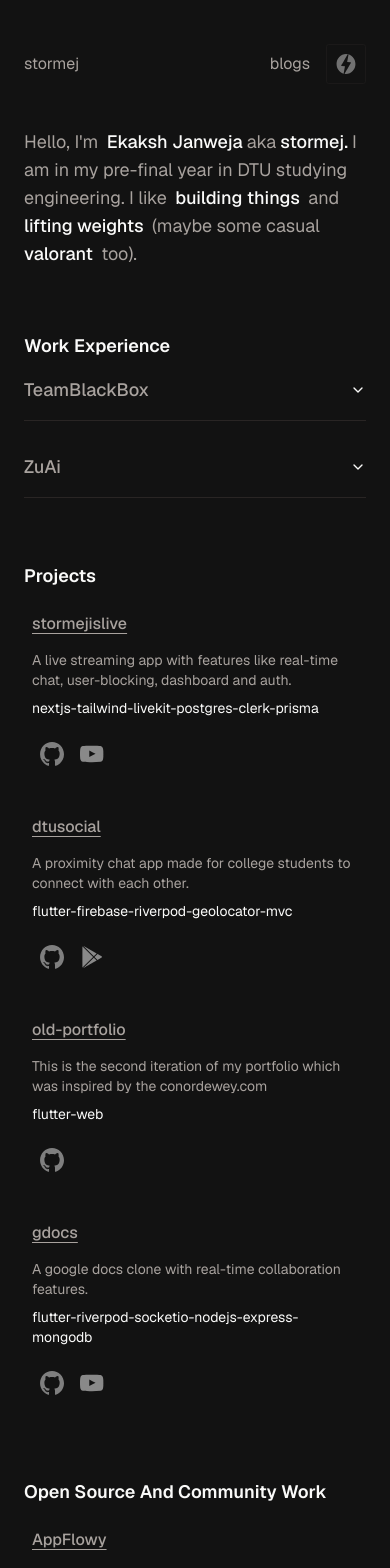
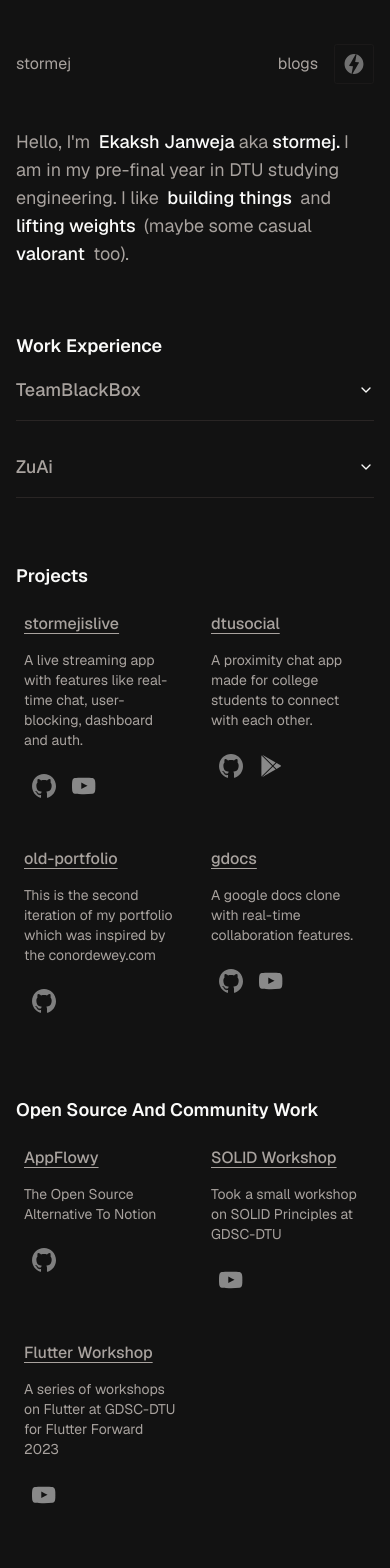
Before and after one commit to ekakshjanweja/stormej.me, a Next.js app: page / in a window 390 px wide. Shown: the top 1568 px of the page. Built offline with nearby package versions, Linux system fonts and the light colour scheme.

Commit message:
2 rows in mobile

```diff
--- a/app/(home)/_components/open-source-community-work-row.tsx
+++ b/app/(home)/_components/open-source-community-work-row.tsx
@@ -8,7 +8,7 @@ export const OpenSourceAndCommunityWorkRow = () => {
         <div className="font-semibold text-lg mt-16">
           Open Source And Community Work
         </div>
-        <div className="mt-2 grid grid-cols-1 sm:grid-cols-3 gap-4">
+        <div className="mt-2 grid grid-cols-2 sm:grid-cols-3 gap-4">
           {openSourceAndCommunityWork.map((project) => (
             <ProjectCard key={project.id} project={project} isBorder={false} />
           ))}
--- a/app/(home)/_components/project-card.tsx
+++ b/app/(home)/_components/project-card.tsx
@@ -12,6 +12,7 @@ import PlaystoreBlack from "../../../assets/logos/playstore_black.svg";
 import PlaystoreWhite from "../../../assets/logos/playstore_white.svg";
 import { Projects } from "@/lib/interfaces";
 import { cn } from "@/lib/utils";
+import { useWindowSize } from "@/lib/window-size";
 
 interface ProjectCardProps {
   project: Projects;
@@ -24,6 +25,15 @@ export const ProjectCard = ({ project, isBorder }: ProjectCardProps) => {
   useEffect(() => {
     setDescription(description.substring(0, 70));
   }, [description]);
+
+  const currentScreenSize = useWindowSize();
+
+  let isTooSmall;
+
+  if (typeof window !== "undefined") {
+    isTooSmall =
+      currentScreenSize.width !== undefined && currentScreenSize.width < 768;
+  }
 
   return (
     <>
@@ -42,9 +52,11 @@ export const ProjectCard = ({ project, isBorder }: ProjectCardProps) => {
             {project.title}
           </Button>
           <p className="text-sm mt-2">{project.description}</p>
-          <p className="text-sm text-foreground mt-2">
-            {project.techStack}
-          </p>{" "}
+          {isTooSmall ? (
+            <></>
+          ) : (
+            <p className="text-sm text-foreground mt-2">{project.techStack}</p>
+          )}
         </Link>
         <div className="flex items-center">
           {project.github && (
--- a/app/(home)/_components/project-row.tsx
+++ b/app/(home)/_components/project-row.tsx
@@ -6,7 +6,7 @@ export const ProjectRow = () => {
     <>
       <div>
         <div className="font-semibold text-lg mt-16">Projects</div>
-        <div className="mt-2 grid grid-cols-1 sm:grid-cols-3 gap-4">
+        <div className="mt-2 grid grid-cols-2 sm:grid-cols-3 gap-4">
           {projects.map((project) => (
             <ProjectCard key={project.id} project={project} isBorder={false} />
           ))}
--- a/app/(home)/_components/workex-card.tsx
+++ b/app/(home)/_components/workex-card.tsx
@@ -1,6 +1,5 @@
 "use client";
 
-import { Strongify } from "@/components/strongify";
 import { MousePointerClick } from "lucide-react";
 import {
   Accordion,
@@ -8,43 +7,16 @@ import {
   AccordionItem,
   AccordionTrigger,
 } from "@/components/ui/accordion";
-import { Projects, WorkEx } from "@/lib/interfaces";
+import { WorkEx } from "@/lib/interfaces";
 import Link from "next/link";
 import { ProjectCard } from "./project-card";
-import { Button } from "@/components/ui/button";
-import { useEffect, useState } from "react";
+import { useWindowSize } from "@/lib/window-size";
 
 interface WorkExCardProps {
   workex: WorkEx;
 }
 
 export const WorkExCard = ({ workex }: WorkExCardProps) => {
-  function useWindowSize() {
-    const [windowSize, setWindowSize] = useState<{
-      width: number | undefined;
-      height: number | undefined;
-    }>({
-      width: undefined,
-      height: undefined,
-    });
-
-    useEffect(() => {
-      function handleResize() {
-        setWindowSize({
-          width: window.innerWidth,
-          height: window.innerHeight,
-        });
-      }
-
-      window.addEventListener("resize", handleResize);
-
-      handleResize();
-
-      return () => window.removeEventListener("resize", handleResize);
-    }, []);
-    return windowSize;
-  }
-
   const currentScreenSize = useWindowSize();
 
   let isTooSmall;
--- a/app/(home)/layout.tsx
+++ b/app/(home)/layout.tsx
@@ -1,4 +1,5 @@
 import { Navbar } from "@/components/navbar";
+import { Spotlight } from "@/components/ui/spotlight";
 
 interface HomePageLayoutProps {
   children: React.ReactNode;
@@ -7,7 +8,7 @@ interface HomePageLayoutProps {
 const HomePageLayout = ({ children }: HomePageLayoutProps) => {
   return (
     <>
-      <div className="flex justify-center px-6 md:px-0">
+      <div className="flex justify-center px-4 md:px-0">
         <div className=" md:max-w-screen-sm">
           <Navbar />
           {children}
--- /dev/null
+++ b/lib/window-size.ts
@@ -0,0 +1,27 @@
+import { useEffect, useState } from "react";
+
+export function useWindowSize() {
+  const [windowSize, setWindowSize] = useState<{
+    width: number | undefined;
+    height: number | undefined;
+  }>({
+    width: undefined,
+    height: undefined,
+  });
+
+  useEffect(() => {
+    function handleResize() {
+      setWindowSize({
+        width: window.innerWidth,
+        height: window.innerHeight,
+      });
+    }
+
+    window.addEventListener("resize", handleResize);
+
+    handleResize();
+
+    return () => window.removeEventListener("resize", handleResize);
+  }, []);
+  return windowSize;
+}
--- a/package.json
+++ b/package.json
@@ -19,6 +19,7 @@
     "framer-motion": "^11.0.5",
     "geist": "^1.2.2",
     "lucide-react": "^0.331.0",
+    "mini-svg-data-uri": "^1.4.4",
     "next": "14.1.0",
     "next-themes": "^0.2.1",
     "react": "^18",
--- a/tailwind.config.ts
+++ b/tailwind.config.ts
@@ -1,5 +1,12 @@
 import type { Config } from "tailwindcss";
 const { fontFamily } = require("tailwindcss/defaultTheme");
+
+const svgToDataUri = require("mini-svg-data-uri");
+
+const colors = require("tailwindcss/colors");
+const {
+  default: flattenColorPalette,
+} = require("tailwindcss/lib/util/flattenColorPalette");
 
 const config = {
   darkMode: ["class"],
@@ -90,7 +97,31 @@ const config = {
       },
     },
   },
-  plugins: [require("tailwindcss-animate")],
+  plugins: [
+    require("tailwindcss-animate"),
+    function ({ matchUtilities, theme }: any) {
+      matchUtilities(
+        {
+          "bg-grid": (value: any) => ({
+            backgroundImage: `url("${svgToDataUri(
+              `<svg xmlns="http://www.w3.org/2000/svg" viewBox="0 0 32 32" width="32" height="32" fill="none" stroke="${value}"><path d="M0 .5H31.5V32"/></svg>`
+            )}")`,
+          }),
+          "bg-grid-small": (value: any) => ({
+            backgroundImage: `url("${svgToDataUri(
+              `<svg xmlns="http://www.w3.org/2000/svg" viewBox="0 0 32 32" width="8" height="8" fill="none" stroke="${value}"><path d="M0 .5H31.5V32"/></svg>`
+            )}")`,
+          }),
+          "bg-dot": (value: any) => ({
+            backgroundImage: `url("${svgToDataUri(
+              `<svg xmlns="http://www.w3.org/2000/svg" viewBox="0 0 32 32" width="16" height="16" fill="none"><circle fill="${value}" id="pattern-circle" cx="10" cy="10" r="1.6257413380501518"></circle></svg>`
+            )}")`,
+          }),
+        },
+        { values: flattenColorPalette(theme("backgroundColor")), type: "color" }
+      );
+    },
+  ],
 } satisfies Config;
 
 export default config;
```
Also changed, not shown: 1 other file (tests, documents, lock files or other folders).
